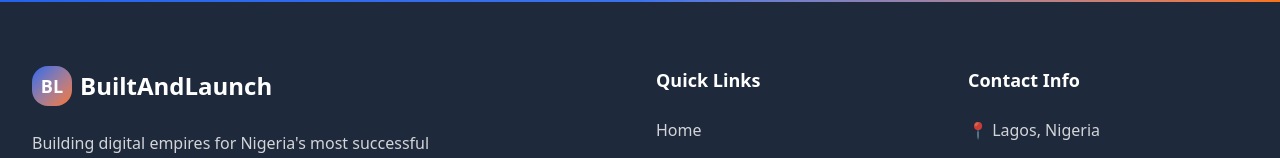
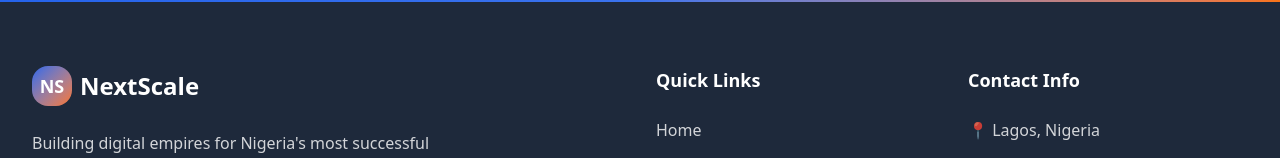
Before and after one commit to meshach567/nextscale, a Next.js app: page / in a window 1280 px wide. Shown: the part 4716-4874 px from the top of the page. Built offline with nearby package versions, Linux system fonts and the light colour scheme; no server answers.

Commit message:
refactor: replace the BL to NS

```diff
--- a/src/components/Footer.tsx
+++ b/src/components/Footer.tsx
@@ -8,9 +8,9 @@ const Footer = () => {
           <div className="md:col-span-2">
             <div className="flex items-center space-x-2 mb-6">
               <div className="h-10 w-10 rounded-lg bg-gradient-to-br from-primary to-accent flex items-center justify-center">
-                <span className="text-white font-bold text-lg">BL</span>
+                <span className="text-white font-bold text-lg">NS</span>
               </div>
-              <span className="text-2xl font-bold">BuiltAndLaunch</span>
+              <span className="text-2xl font-bold">NextScale</span>
             </div>
             <p className="text-background/80 mb-6 max-w-md leading-relaxed">
               Building digital empires for Nigeria's most successful companies.
```
